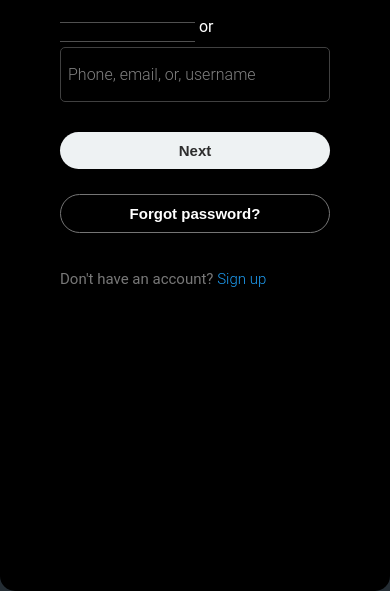
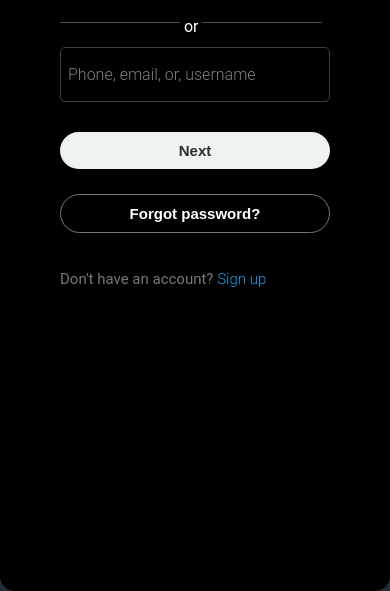
Before and after one commit to alejandrocamilo/Twitter-Clone-Login, a plain HTML site: page index.html in a window 390 px wide. Shown: the part 253-844 px from the top of the page. Drawn offline with Linux system fonts and the light colour scheme.

Commit message:
Update index.html

```diff
--- a/index.html
+++ b/index.html
@@ -294,6 +294,14 @@
         .login-content {
           width: 270px;
         }
+
+                .login-content-container {
+          padding-bottom: 200px;
+        }
+
+        .lines div {
+          width: 120px;
+        }
       }
     </style>
   </head>
```
